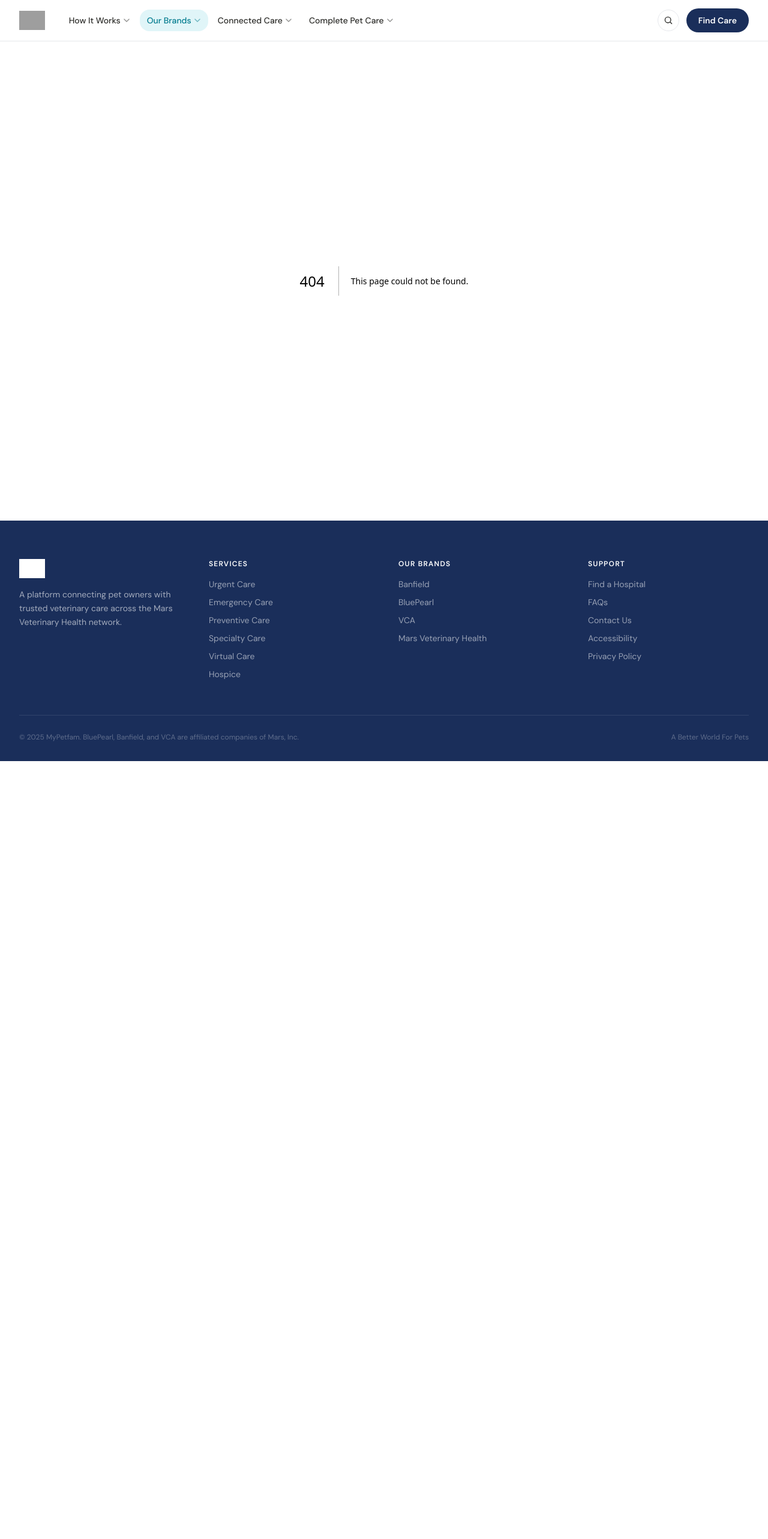
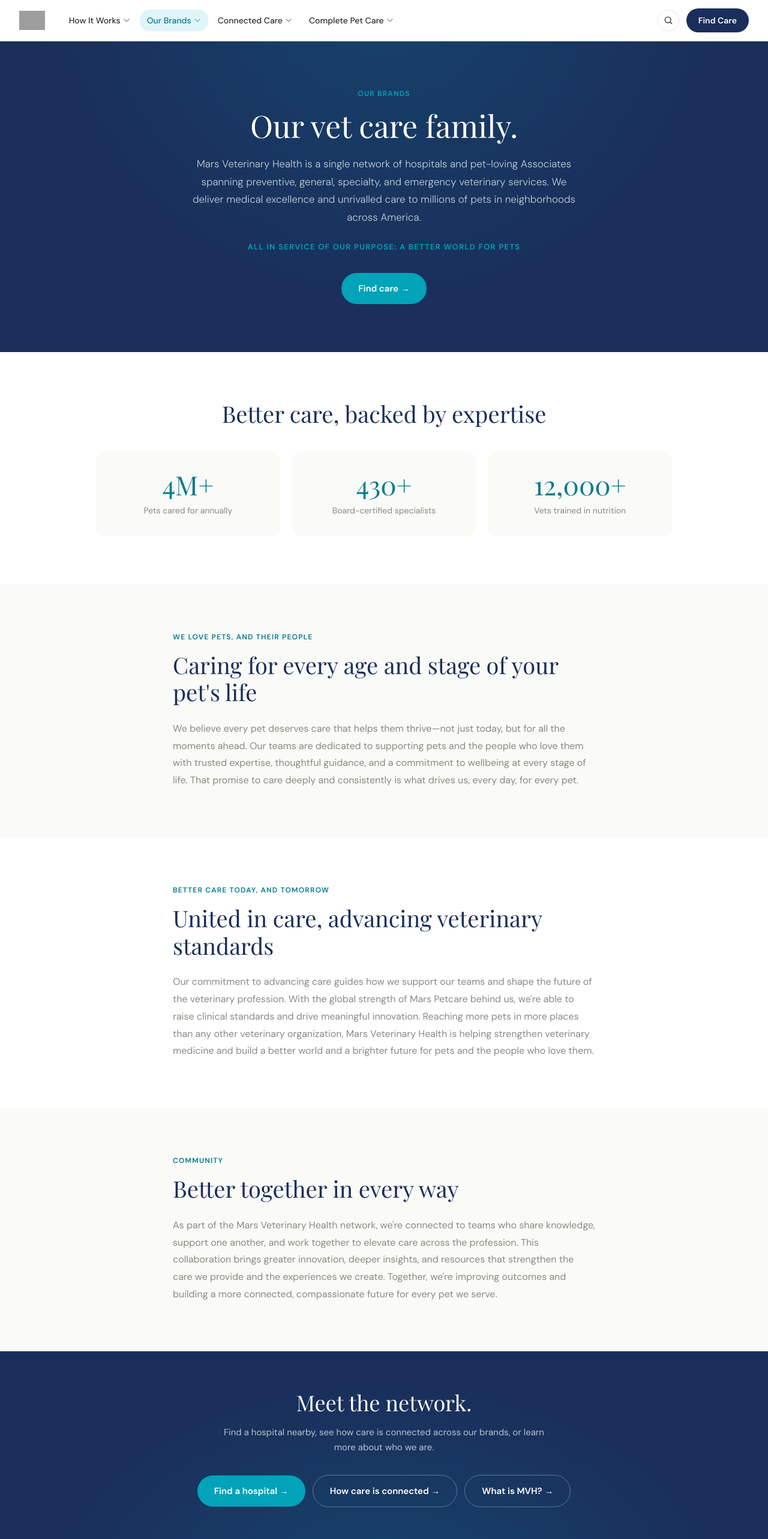
Before and after one commit to mparisi79/mypetfam, a Next.js app: page /our-brands/mars-veterinary-health in a window 1280 px wide. Before the commit this address had no page. Shown: the top 2566 px of the page at 60% size. Before the commit the page ends 1269 px from the top, so only its background shows below. Built offline with nearby package versions, Linux system fonts and the light colour scheme; grey boxes are pictures that could not be loaded.

Commit message:
Create page.tsx

```diff
--- /dev/null
+++ b/app/our-brands/mars-veterinary-health/page.tsx
@@ -0,0 +1,153 @@
+import Image from 'next/image'
+import Link from 'next/link'
+import type { Metadata } from 'next'
+
+export const metadata: Metadata = {
+  title: 'Mars Veterinary Health — Our vet care family',
+  description:
+    'Mars Veterinary Health is a single network of hospitals and pet-loving Associates spanning preventive, general, specialty, and emergency care.',
+}
+
+const STATS = [
+  { value: '4M+', label: 'Pets cared for annually' },
+  { value: '430+', label: 'Board-certified specialists' },
+  { value: '12,000+', label: 'Vets trained in nutrition' },
+]
+
+export default function MarsVeterinaryHealthPage() {
+  return (
+    <>
+      {/* Hero — Our vet care family */}
+      <section style={{ background: 'var(--navy)' }} className="text-center px-8 py-20 relative overflow-hidden">
+        <div className="absolute inset-0 pointer-events-none" style={{ background: 'radial-gradient(ellipse at 50% -20%, rgba(0,163,184,0.18) 0%, transparent 65%)' }} />
+        <div className="relative z-10 max-w-3xl mx-auto">
+          <span className="text-xs font-semibold tracking-[0.1em] uppercase mb-4 block" style={{ color: 'var(--teal)' }}>
+            Our Brands
+          </span>
+          <h1 className="font-serif text-[clamp(30px,4vw,52px)] text-white leading-[1.15] mb-5">
+            Our vet care family.
+          </h1>
+          <p className="text-[17px] font-light leading-[1.75] mx-auto mb-6" style={{ color: 'rgba(255,255,255,0.75)', maxWidth: 640 }}>
+            Mars Veterinary Health is a single network of hospitals and pet-loving Associates spanning preventive, general, specialty, and emergency veterinary services. We deliver medical excellence and unrivalled care to millions of pets in neighborhoods across America.
+          </p>
+          <p className="text-[13px] font-semibold tracking-[0.1em] uppercase mb-8" style={{ color: 'var(--teal)' }}>
+            All in service of our Purpose: A Better World For Pets
+          </p>
+          <Link
+            href="/find-care"
+            className="inline-flex items-center text-[15px] font-semibold px-7 py-3.5 rounded-full text-white transition-all hover:-translate-y-0.5"
+            style={{ background: 'var(--teal)' }}
+          >
+            Find care →
+          </Link>
+        </div>
+      </section>
+
+      {/* Stats — Better care, backed by expertise */}
+      <section className="bg-white py-20">
+        <div className="max-w-5xl mx-auto px-8">
+          <h2 className="font-serif text-[clamp(26px,3vw,38px)] mb-10 leading-[1.2] text-center" style={{ color: 'var(--navy)' }}>
+            Better care, backed by expertise
+          </h2>
+          <div className="grid grid-cols-1 md:grid-cols-3 gap-5">
+            {STATS.map((s) => (
+              <div
+                key={s.value}
+                className="rounded-2xl p-8 text-center transition-all hover:-translate-y-0.5 hover:shadow-md"
+                style={{ background: 'var(--cream)' }}
+              >
+                <div className="font-serif text-[44px] leading-[1.1] mb-2" style={{ color: 'var(--teal-dark)' }}>
+                  {s.value}
+                </div>
+                <p className="text-[14px] leading-[1.5]" style={{ color: 'var(--gray-500)' }}>
+                  {s.label}
+                </p>
+              </div>
+            ))}
+          </div>
+        </div>
+      </section>
+
+      {/* We love pets, and their people */}
+      <section className="py-20" style={{ background: 'var(--cream)' }}>
+        <div className="max-w-3xl mx-auto px-8">
+          <span className="text-xs font-semibold tracking-[0.1em] uppercase mb-4 block" style={{ color: 'var(--teal-dark)' }}>
+            We love pets, and their people
+          </span>
+          <h2 className="font-serif text-[clamp(26px,3vw,38px)] mb-6 leading-[1.2]" style={{ color: 'var(--navy)' }}>
+            Caring for every age and stage of your pet's life
+          </h2>
+          <p className="text-base leading-[1.8]" style={{ color: 'var(--gray-500)' }}>
+            We believe every pet deserves care that helps them thrive—not just today, but for all the moments ahead. Our teams are dedicated to supporting pets and the people who love them with trusted expertise, thoughtful guidance, and a commitment to wellbeing at every stage of life. That promise to care deeply and consistently is what drives us, every day, for every pet.
+          </p>
+        </div>
+      </section>
+
+      {/* Better care today, and tomorrow */}
+      <section className="bg-white py-20">
+        <div className="max-w-3xl mx-auto px-8">
+          <span className="text-xs font-semibold tracking-[0.1em] uppercase mb-4 block" style={{ color: 'var(--teal-dark)' }}>
+            Better care today, and tomorrow
+          </span>
+          <h2 className="font-serif text-[clamp(26px,3vw,38px)] mb-6 leading-[1.2]" style={{ color: 'var(--navy)' }}>
+            United in care, advancing veterinary standards
+          </h2>
+          <p className="text-base leading-[1.8]" style={{ color: 'var(--gray-500)' }}>
+            Our commitment to advancing care guides how we support our teams and shape the future of the veterinary profession. With the global strength of Mars Petcare behind us, we're able to raise clinical standards and drive meaningful innovation. Reaching more pets in more places than any other veterinary organization, Mars Veterinary Health is helping strengthen veterinary medicine and build a better world and a brighter future for pets and the people who love them.
+          </p>
+        </div>
+      </section>
+
+      {/* Better together in every way */}
+      <section className="py-20" style={{ background: 'var(--cream)' }}>
+        <div className="max-w-3xl mx-auto px-8">
+          <span className="text-xs font-semibold tracking-[0.1em] uppercase mb-4 block" style={{ color: 'var(--teal-dark)' }}>
+            Community
+          </span>
+          <h2 className="font-serif text-[clamp(26px,3vw,38px)] mb-6 leading-[1.2]" style={{ color: 'var(--navy)' }}>
+            Better together in every way
+          </h2>
+          <p className="text-base leading-[1.8]" style={{ color: 'var(--gray-500)' }}>
+            As part of the Mars Veterinary Health network, we're connected to teams who share knowledge, support one another, and work together to elevate care across the profession. This collaboration brings greater innovation, deeper insights, and resources that strengthen the care we provide and the experiences we create. Together, we're improving outcomes and building a more connected, compassionate future for every pet we serve.
+          </p>
+        </div>
+      </section>
+
+      {/* CTA block */}
+      <section className="py-16 relative overflow-hidden" style={{ background: 'var(--navy)' }}>
+        <div className="absolute inset-0 pointer-events-none" style={{ background: 'radial-gradient(ellipse at 50% 120%, rgba(0,163,184,0.18) 0%, transparent 65%)' }} />
+        <div className="relative z-10 max-w-3xl mx-auto px-8 text-center">
+          <h2 className="font-serif text-[clamp(26px,3vw,36px)] text-white mb-4 leading-[1.2]">
+            Meet the network.
+          </h2>
+          <p className="text-[15px] leading-[1.7] mb-8 mx-auto" style={{ color: 'rgba(255,255,255,0.7)', maxWidth: 540 }}>
+            Find a hospital nearby, see how care is connected across our brands, or learn more about who we are.
+          </p>
+          <div className="flex items-center justify-center gap-3 flex-wrap">
+            <Link
+              href="/find-care"
+              className="inline-flex items-center text-[15px] font-semibold px-7 py-3.5 rounded-full text-white transition-all hover:-translate-y-0.5"
+              style={{ background: 'var(--teal)' }}
+            >
+              Find a hospital →
+            </Link>
+            <Link
+              href="/how-it-works/how-care-is-connected"
+              className="inline-flex items-center text-[15px] font-semibold px-7 py-3.5 rounded-full text-white border transition-all hover:-translate-y-0.5"
+              style={{ borderColor: 'rgba(255,255,255,0.3)' }}
+            >
+              How care is connected →
+            </Link>
+            <Link
+              href="/how-it-works/what-is-mars-veterinary-health"
+              className="inline-flex items-center text-[15px] font-semibold px-7 py-3.5 rounded-full text-white border transition-all hover:-translate-y-0.5"
+              style={{ borderColor: 'rgba(255,255,255,0.3)' }}
+            >
+              What is MVH? →
+            </Link>
+          </div>
+        </div>
+      </section>
+    </>
+  )
+}
```
